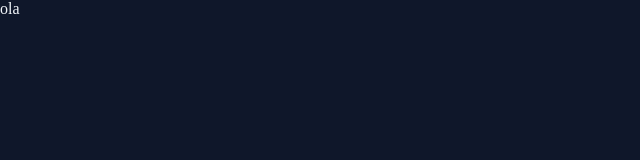
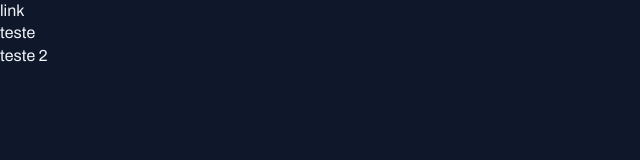
Before and after one commit to ZmateusfernandesZ/Portal-de-noticias, a plain HTML site: page index.html in a window 1280 px wide. Shown: the whole page, without its empty margins (0-640 px from the left). Drawn offline with Linux system fonts and the light colour scheme.

Commit message:
aplicando fontes

```diff
--- a/index.html
+++ b/index.html
@@ -1,13 +1,23 @@
 <!DOCTYPE html>
 <html lang="pt-br">
 <head>
+    <link rel="preconnect" href="https://fonts.googleapis.com">
+    <link rel="preconnect" href="https://fonts.gstatic.com" crossorigin>
+
+
     <meta charset="UTF-8">
     <meta name="viewport" content="width=device-width, initial-scale=1.0">
+
     <link rel="stylesheet" href="styles/index.css">
+
+
+    <link href="https://fonts.googleapis.com/css2?family=Archivo:ital,wght@0,100..900;1,100..900&display=swap" rel="stylesheet">
 
     <title>Portal de noticias</title>
 </head>
 <body>
-    ola
+    <a href="">link</a>
+    <h1>teste</h1>
+    <h2>teste 2</h2>
 </body>
 </html>
--- a/styles/global.css
+++ b/styles/global.css
@@ -11,9 +11,32 @@
     --stroke-color: #1E293B;
     --text-color-primary: #F1F5F9;
     --text-color-secondary: #CBD5E1;
+
+    --font-family: "Archivo", sans-serif;
+    --h1: 800 24px/135% var(--font-family);
+    --h2: 800 16px/140% var(--font-family);
+    --h3: 800 14px/140% var(--font-family);
+    --text-span: 600 14px/145% var(--font-family);
+    --text: 400 16px/140% var(--font-family);
+    --text-sm: 400 14px/160% var(--font-family);
+
 }
 
 body{
+    font: var(--text);
     color: var(--text-color-primary);
     background-color: var(--bg-color);
 }
+
+a{
+    text-decoration: none;
+    color: inherit;
+}
+
+a:hover{
+    color: var(--brand-color-light);
+}
+
+h1, h2, h3{
+    font: inherit;
+}
```
